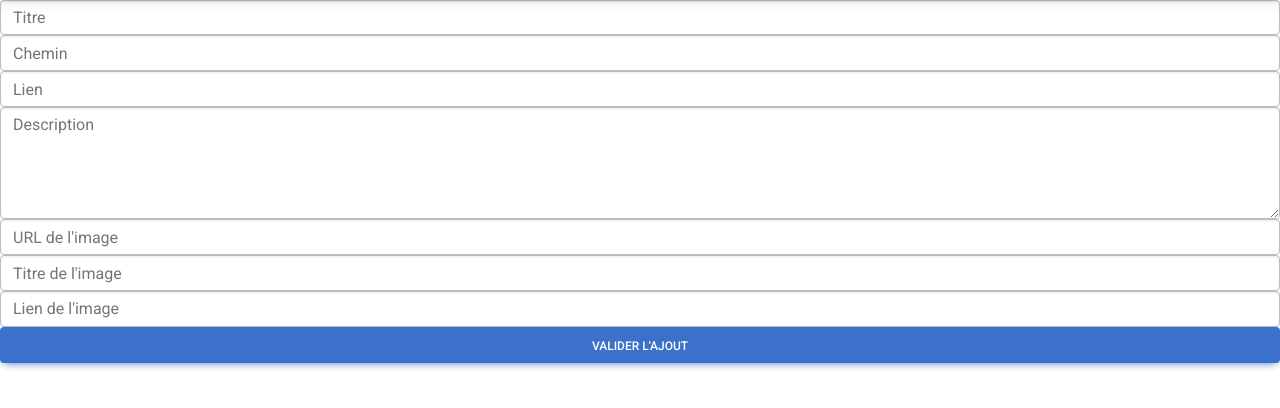
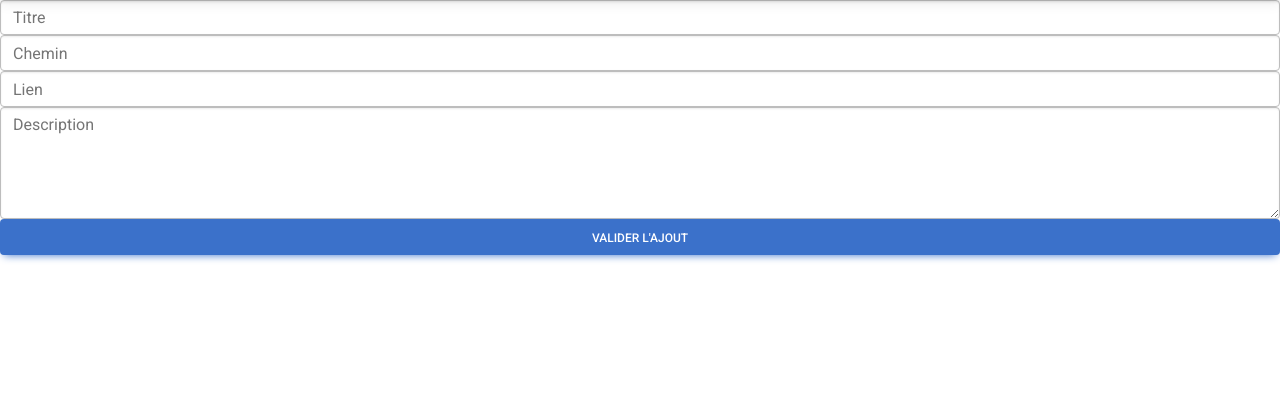
Before and after one commit to LouisDuf/PHP-Flux-RSS, a PHP site: page /Vue/formulaireFlux.php in a window 1280 px wide. Shown: the part 59-467 px from the top of the page. Run offline with PHP 8.4, Linux system fonts and the light colour scheme.

Commit message:
Fix bug controleur

```diff
--- a/Vue/formulaireFlux.php
+++ b/Vue/formulaireFlux.php
@@ -15,12 +15,6 @@
 
             <textarea class="form-control" rows="4" placeholder="Description" name="description" required="required"></textarea>
 
-            <input type="text" class="form-control" placeholder="URL de l'image" name="image-url"/>
-
-            <input type="text" class="form-control" placeholder="Titre de l'image" name="image-title"/>
-
-            <input type="text" class="form-control" placeholder="Lien de l'image" name="image-link"/>
-
             <!-- Submit button -->
             <button type="submit" class="btn btn-primary btn-block mb-4">Valider l'ajout</button>
         </form>
--- a/controleur/AdminControler.php
+++ b/controleur/AdminControler.php
@@ -115,11 +115,11 @@ class adminControler{
 
     private function supprimerFlux()
     {
-        $model = new FluxModel();
+        $model = new Model();
         $id = $_REQUEST['idFlux']??null;
         if ($id != null) {
             $id = Cleaner::NettoyageInt($id);
-            $model->supprimer($id);
+            $model->supprimerFlux($id);
         }
         $this->afficherFlux();
     }
```
